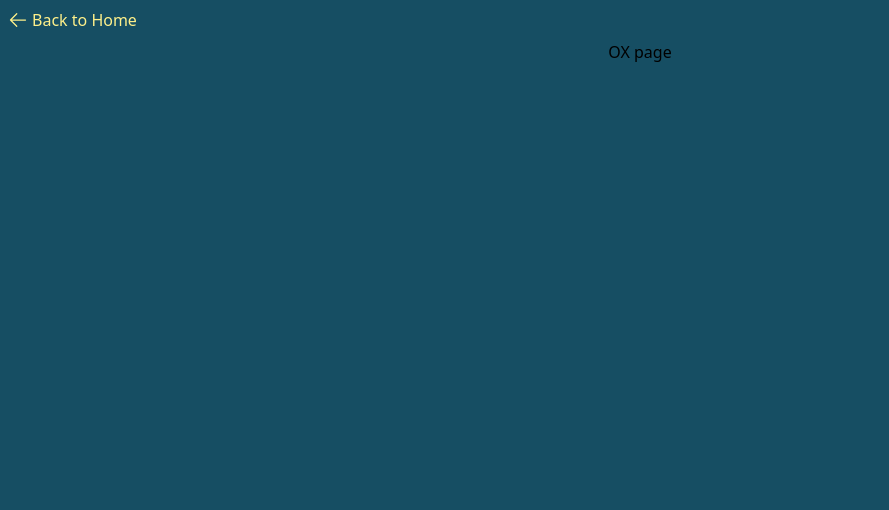
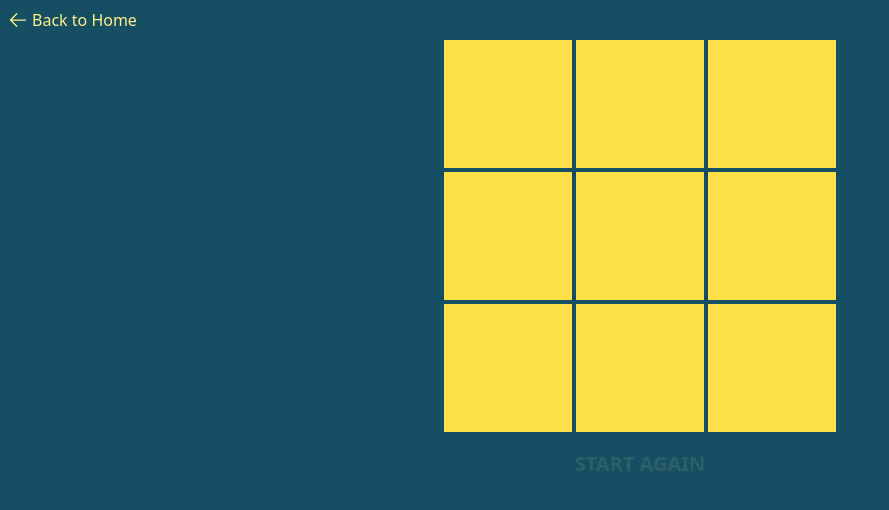
Before and after one commit to cliveportman/24daysofvue, a Vue app: page /ox in a window 1280 px wide. Shown: the top 510 px of the page, without its empty margins (0-889 px from the left). Built offline with nearby package versions, Linux system fonts and the light colour scheme.

Commit message:
copying previous ox repo over to the ox route in this repo

```diff
--- a/src/router/index.ts
+++ b/src/router/index.ts
@@ -1,7 +1,7 @@
 import { createRouter, createWebHistory } from 'vue-router'
 import Home from '@/routes/Index.vue'
-import About from '@/routes/About/Index.vue'
-import Ox from '@/routes/Ox/Index.vue'
+import About from '@/routes/about/Index.vue'
+import Ox from '@/routes/ox/Index.vue'
 
 export default createRouter({
   history: createWebHistory(),
--- a/src/routes/Ox/Index.vue
+++ b/src/routes/Ox/Index.vue
@@ -1,5 +1,9 @@
-<script lang="ts" setup></script>
+<script setup lang="ts">
+import Board from './components/Board.vue'
+</script>
 
 <template>
-  <h1>OX page</h1>
+  <main class="mx-auto">
+    <Board />
+  </main>
 </template>
--- /dev/null
+++ b/src/routes/Ox/components/Board.vue
@@ -0,0 +1,84 @@
+<script setup lang="ts">
+import { ref } from 'vue'
+
+import Square from './Square.vue'
+
+const lines = [
+  [1, 2, 3],
+  [4, 5, 6],
+  [7, 8, 9], // horizontal lines
+  [1, 4, 7],
+  [2, 5, 8],
+  [3, 6, 9], // vertical lines
+  [1, 5, 9],
+  [3, 5, 7], // diagonal lines
+]
+
+const emptyState = {
+  board: ['', '', '', '', '', '', '', '', ''],
+  scoreX: [],
+  scoreO: [],
+  win: [],
+  playable: true,
+}
+
+const turnX = ref(true)
+const state = ref(emptyState)
+
+const handleSelect = (index: number) => {
+  if (!state.value.playable) return
+
+  state.value.board[index] = turnX.value ? 'X' : 'O'
+
+  if (turnX.value === true) {
+    state.value.scoreX.push(index + 1)
+    checkForWin(state.value.scoreX)
+  }
+
+  if (turnX.value === false) {
+    state.value.scoreO.push(index + 1)
+    checkForWin(state.value.scoreO)
+  }
+
+  if (state.value.scoreX.length == 5) state.value.playable = false
+
+  turnX.value = !turnX.value
+}
+
+const checkForWin = (scores) => {
+  const index = lines.findIndex((line) => line.every((item) => scores.includes(item)))
+  if (index !== -1) {
+    state.value.win = lines[index]
+    state.value.playable = false
+  }
+}
+
+const reset = () => {
+  state.value = {
+    board: ['', '', '', '', '', '', '', '', ''],
+    scoreX: [],
+    scoreO: [],
+    win: [],
+    playable: true,
+  }
+}
+</script>
+
+<template>
+  <div class="grid grid-cols-3 gap-1">
+    <Square
+      v-for="(square, index) in state.board"
+      :value="state.board[index]"
+      :win="state.win.includes(index + 1)"
+      @selected="handleSelect(index)"
+    />
+  </div>
+  <button
+    type="button"
+    @click="reset"
+    class="block w-full h-16 text-xl font-bold text-yellow-200 uppercase"
+    :class="[state.scoreX.length ? '' : 'opacity-10']"
+  >
+    Start again
+  </button>
+</template>
--- /dev/null
+++ b/src/routes/Ox/components/Square.vue
@@ -0,0 +1,20 @@
+<script setup lang="ts">
+const props = defineProps<{
+  value: string | null
+  win: boolean
+}>()
+</script>
+
+<template>
+  <div class="w-32 h-32">
+    <button
+      type="button"
+      @click="$emit('selected')"
+      :disabled="props.value != ''"
+      class="w-full h-full font-bold text-6xl"
+      :class="[props.win ? 'bg-yellow-400 text-cyan-900' : 'bg-yellow-300 text-cyan-900']"
+    >
+      {{ props.value }}
+    </button>
+  </div>
+</template>
```
